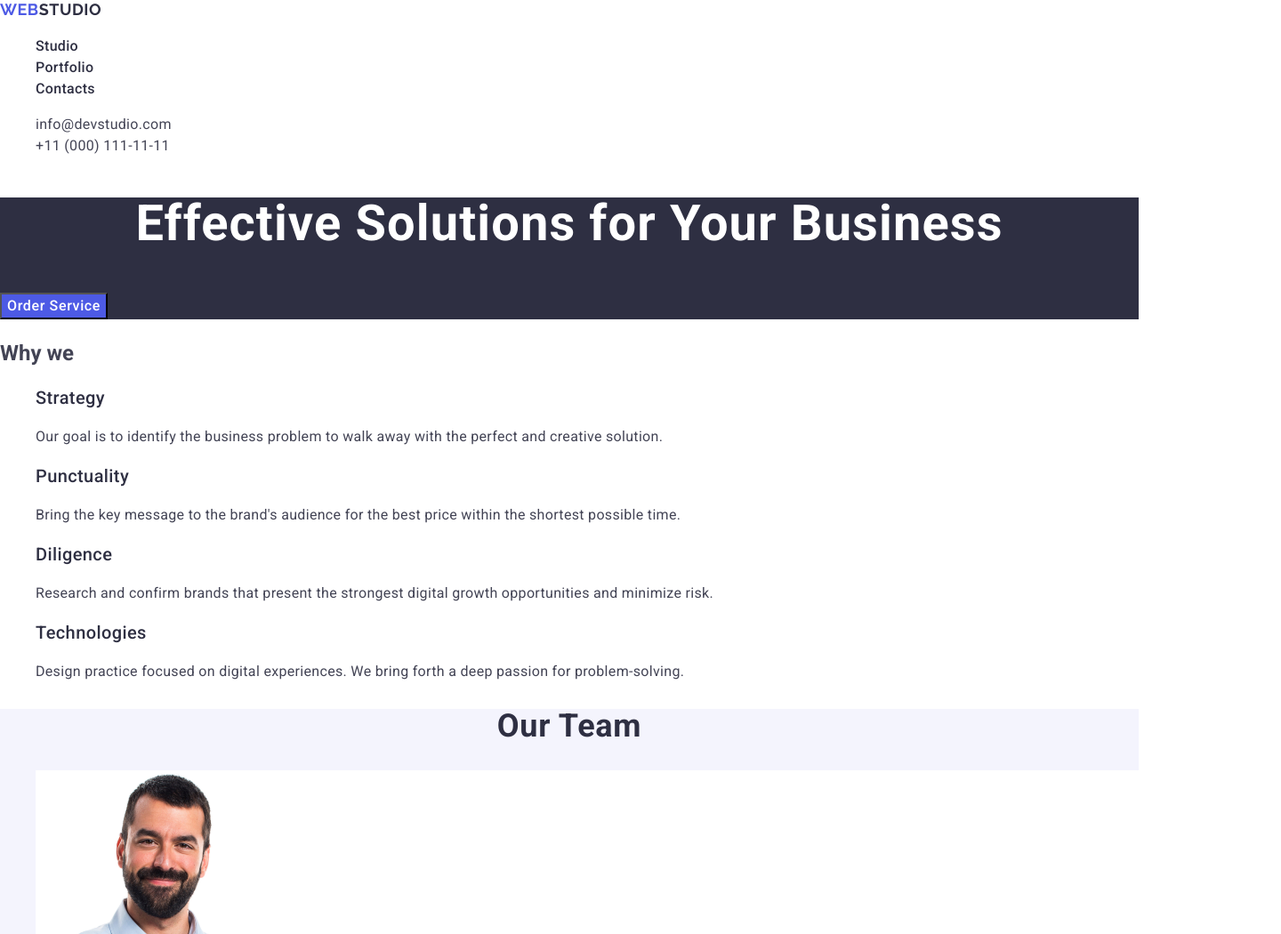
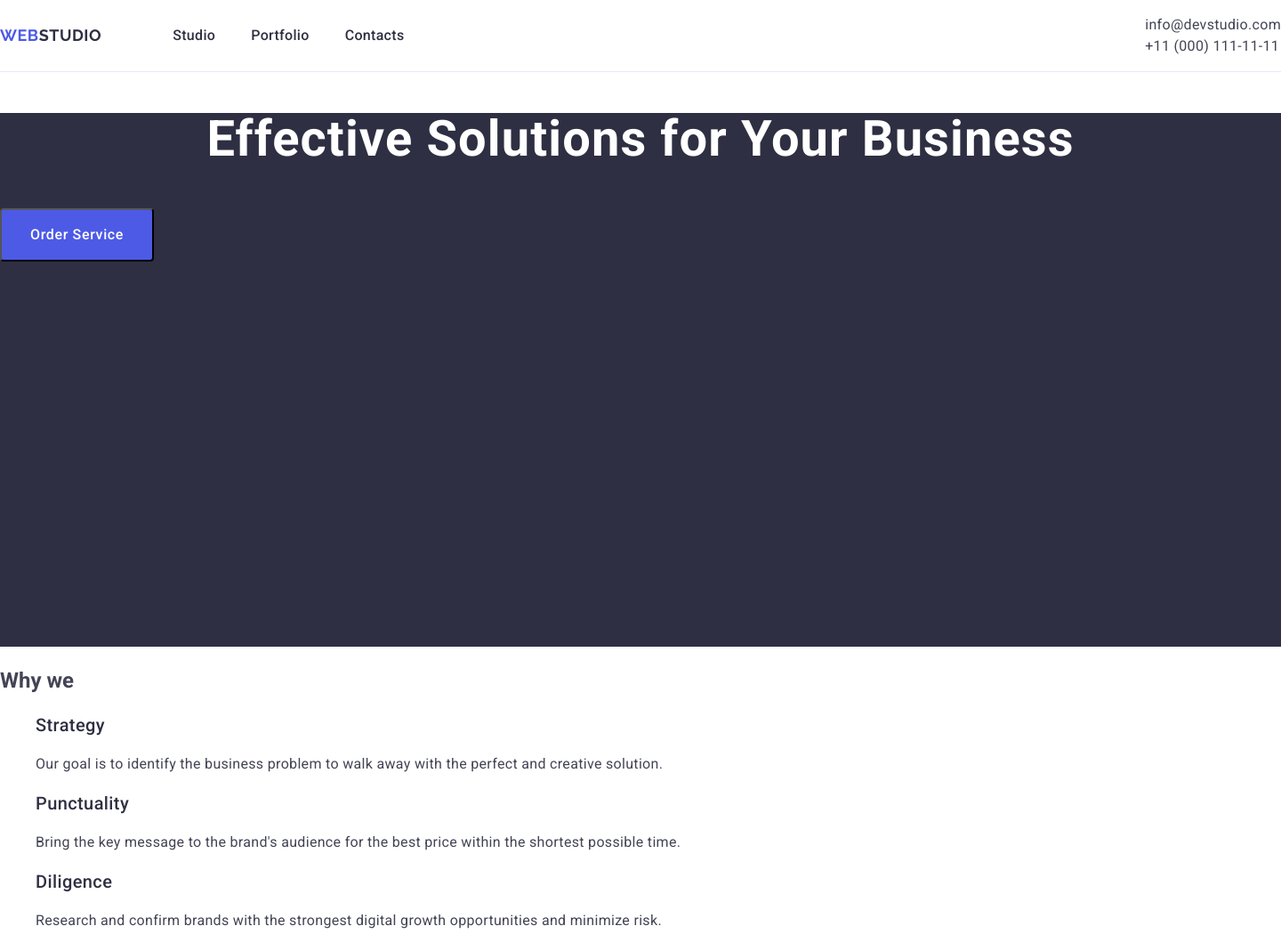
Before and after one commit to KonTim25/goit-markup-hw-03, a plain HTML site: page index.html in a window 1280 px wide. Shown: the top 1050 px of the page at 89% size, 1440 px wide, since content can reach past the window. Drawn offline with nearby package versions, Linux system fonts and the light colour scheme.

Commit message:
modified style.css

```diff
--- a/css/styles.css
+++ b/css/styles.css
@@ -14,6 +14,36 @@ a {
   text-decoration: none;
 }
 
+.container {
+  width: 1440px;
+  margin: 0 auto;
+}
+
+/* header {
+  display: flex;
+  justify-content: space-between;
+} */
+
+.nav-container {
+  /* height: 72px; */
+  display: flex;
+  border-bottom: 1px solid #e7e9fc;
+  justify-content: space-between;
+}
+
+nav,
+.nav-menu {
+  display: flex;
+  gap: 40px;
+  align-items: center;
+}
+
+.nav-address,
+.address {
+  display: flex;
+  /* align-items: flex-end; */
+}
+
 .logo,
 .footer .logo {
   font-family: "Raleway", sans-serif;
@@ -23,6 +53,14 @@ a {
   letter-spacing: 0.03em;
   text-transform: uppercase;
   color: #4d5ae5;
+
+  /* display: flex;
+  align-items: center;
+  justify-content: flex-start;
+  flex-direction: row;
+  gap: 0px;
+  width: 115px;
+  height: 24px; */
 }
 
 .logo > .logo-studio {
@@ -33,6 +71,14 @@ a {
   font-weight: 500;
   letter-spacing: 0.02em;
   color: #2e2f42;
+
+  display: flex;
+  /* align-items: flex-start;
+  justify-content: flex-start;
+  flex-direction: row;
+  gap: 40px;
+  width: 261px;
+  height: 24px; */
 }
 
 .nav-menu .menu a:hover,
@@ -60,6 +106,7 @@ a {
 
 .section-top {
   background: #2e2f42;
+  height: 600px;
 }
 
 .section-top .page-title {
@@ -78,9 +125,20 @@ a {
   color: #ffffff;
   background: #4d5ae5;
   cursor: pointer;
+
+  display: flex;
+  align-items: flex-start;
+  justify-content: flex-start;
+  flex-direction: row;
+  gap: 10px;
+  border-radius: 4px;
+  padding: 16px 32px;
+  /* width: 169px;
+  height: 56px;*/
 }
-.section-top button:hover,
-.section-top button:focus {
+
+.section-top .button-top:hover,
+.section-top .button-top:focus {
   background: #404bbf;
 }
 
@@ -165,3 +223,5 @@ a {
   letter-spacing: 0.02em;
   color: #f4f4fd;
 }
+
+/*  */
--- a/index.html
+++ b/index.html
@@ -18,7 +18,9 @@
     <link rel="stylesheet" href="./css/styles.css" />
   </head>
   <body>
+    <div class="container">
       <header>
+        <div class="nav-container">
           <nav>
             <a class="logo" href="./index.html">
               Web<span class="logo-studio">Studio</span>
@@ -49,6 +51,7 @@
               </li>
             </ul>
           </address>
+        </div>
       </header>
       <main>
         <section class="section-top">
@@ -62,8 +65,8 @@
             <li>
               <h3 class="element-title">Strategy</h3>
               <p class="text">
-              Our goal is to identify the business problem to walk away with the
-              perfect and creative solution.
+                Our goal is to identify the business problem to walk away with
+                the perfect and creative solution.
               </p>
             </li>
             <li>
@@ -76,8 +79,8 @@
             <li>
               <h3 class="element-title">Diligence</h3>
               <p class="text">
-              Research and confirm brands that present the strongest digital
-              growth opportunities and minimize risk.
+                Research and confirm brands with the strongest digital growth
+                opportunities and minimize risk.
               </p>
             </li>
             <li>
@@ -179,9 +182,10 @@
       <footer class="footer">
         <a href="/" class="logo">Web<span class="logo-studio">Studio</span></a>
         <p class="text">
-        Increase the flow of customers and sales for your business with digital
-        marketing & growth solutions.
+          Increase the flow of customers and sales for your business with
+          digital marketing & growth solutions.
         </p>
       </footer>
+    </div>
   </body>
 </html>
```
Lines whose indentation alone changed are shown as unchanged.
